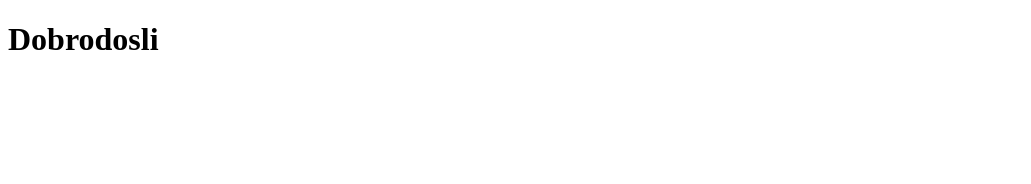
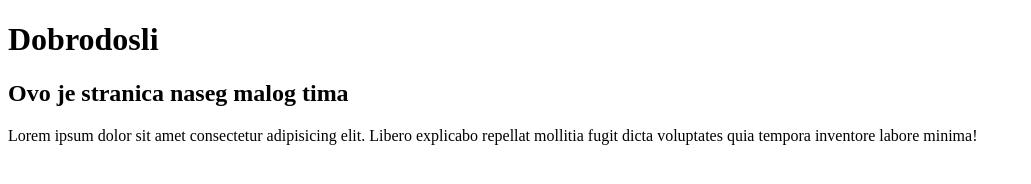
Before and after one commit to smitic524/git-vezba, a plain HTML site: page index.html in a window 1280 px wide. Shown: the whole page, without its empty margins (0-1031 px from the left). Drawn offline with Linux system fonts and the light colour scheme.

Commit message:
Zavrsena main sekcija

```diff
--- a/index.html
+++ b/index.html
@@ -9,6 +9,10 @@
 <body>
     <header>
         <h1>Dobrodosli</h1>
+        <h2>Ovo je stranica naseg malog tima</h2>
     </header>
+    <main>
+        <p>Lorem ipsum dolor sit amet consectetur adipisicing elit. Libero explicabo repellat mollitia fugit dicta voluptates quia tempora inventore labore minima!</p>
+    </main>
 </body>
 </html>
```
